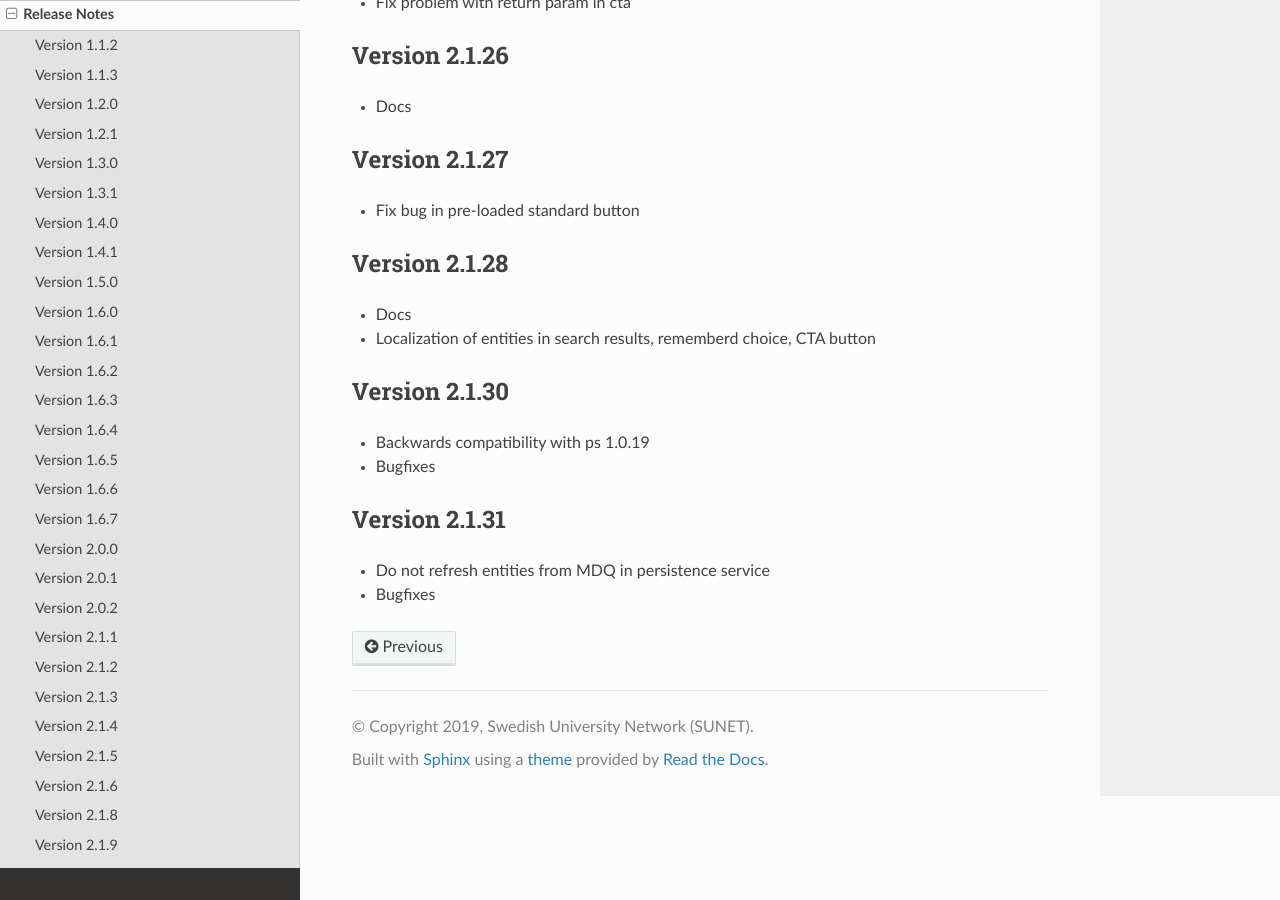
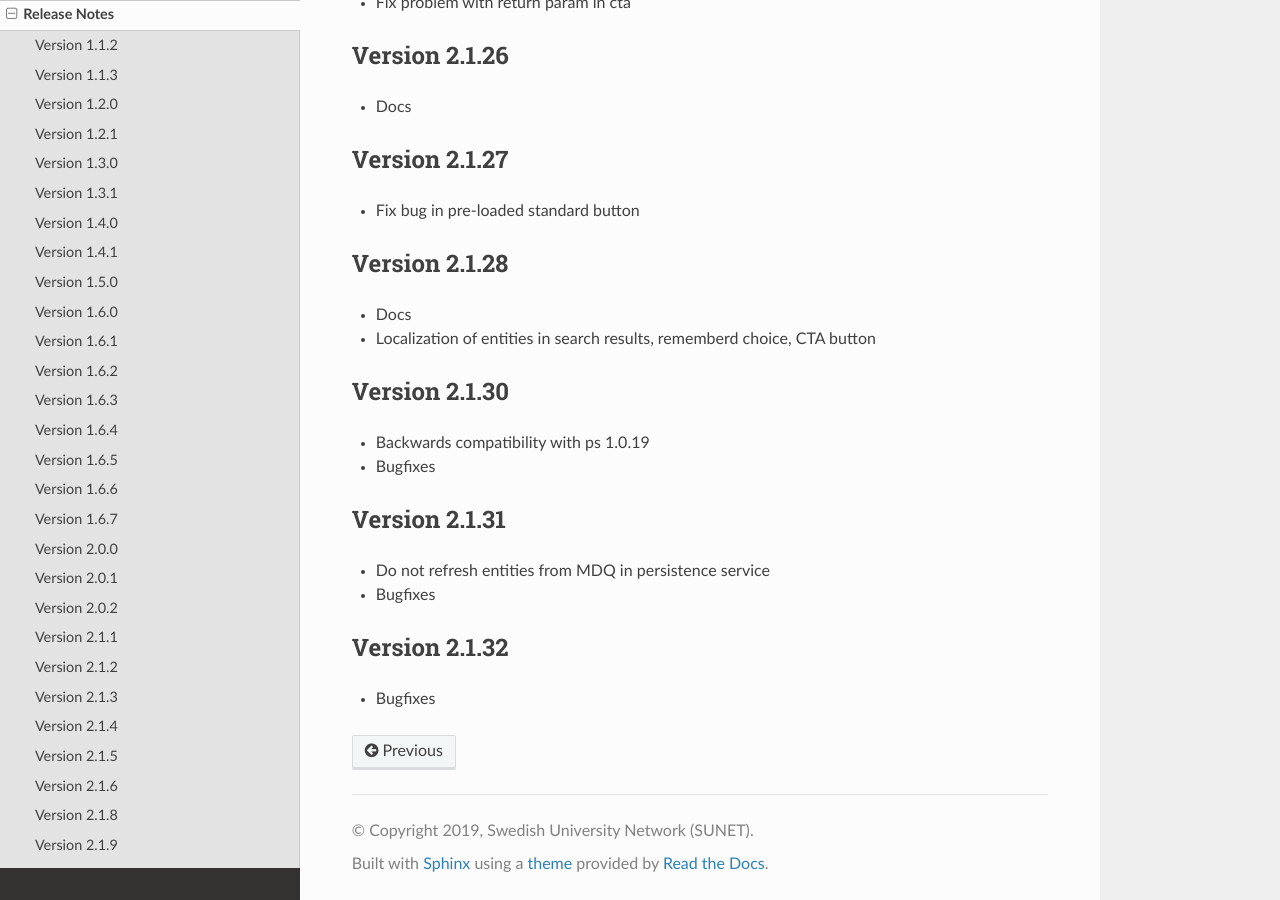
Before and after one commit to TheIdentitySelector/thiss-js, a Sphinx documentation site: the page built from docs/releasenotes.rst, in a window 1280 px wide and 900 px high, scrolled down 4497 px. Built offline with Sphinx 7.4.7 and the Read the Docs theme 3.1.0, drawn with Linux system fonts in a browser that asks for light colours.

Commit message:
bump version to 2.1.32

```diff
--- a/docs/conf.py
+++ b/docs/conf.py
@@ -26,7 +26,7 @@
 # The short X.Y version
 version = u'2.1'
 # The full version, including alpha/beta/rc tags
-release = u'2.1.31'
+release = u'2.1.32'
 js_source_path = '../src'
 
 # -- General configuration ---------------------------------------------------
--- a/docs/releasenotes.rst
+++ b/docs/releasenotes.rst
@@ -236,3 +236,8 @@
 
 * Do not refresh entities from MDQ in persistence service
 * Bugfixes
+
+Version 2.1.32
+--------------
+
+* Bugfixes
--- a/package.json
+++ b/package.json
@@ -1,6 +1,6 @@
 {
   "name": "@theidentityselector/thiss",
-  "version": "2.1.31",
+  "version": "2.1.32",
   "description": "The Identity Selector",
   "main": "index.js",
   "private": false,
@@ -68,7 +68,7 @@
     "@krakenjs/zoid": "^10.3.3",
     "@popperjs/core": "^2.11.8",
     "@snyk/protect": "^1.1292.4",
-    "@theidentityselector/thiss-ds": "^2.1.31",
+    "@theidentityselector/thiss-ds": "^2.1.32",
     "banana-i18n": "==2.3.3",
     "belter": "^1.0.190",
     "bootstrap-scss": "^5.3.3",
```
Also changed, not shown: 2 other files.
